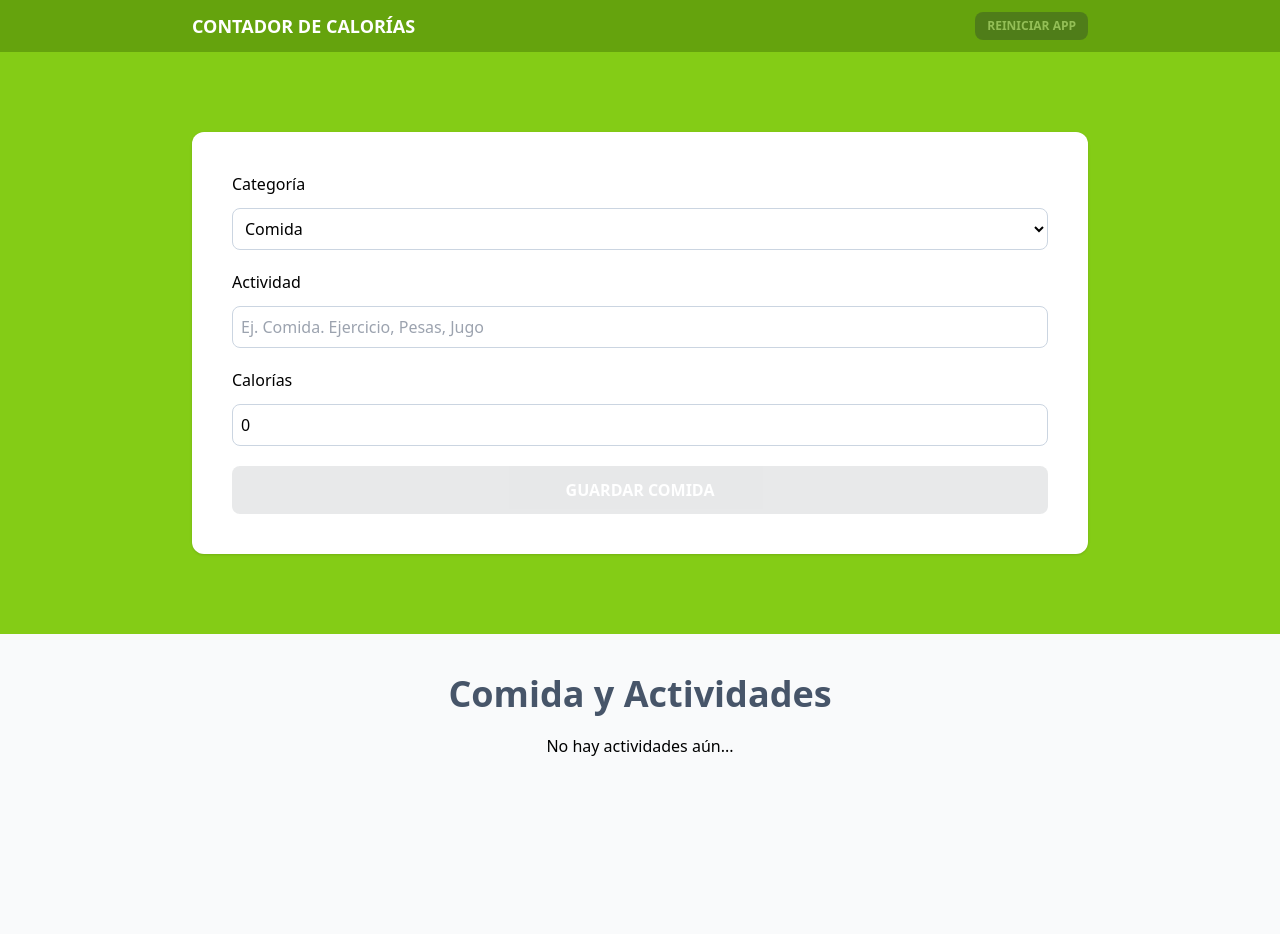
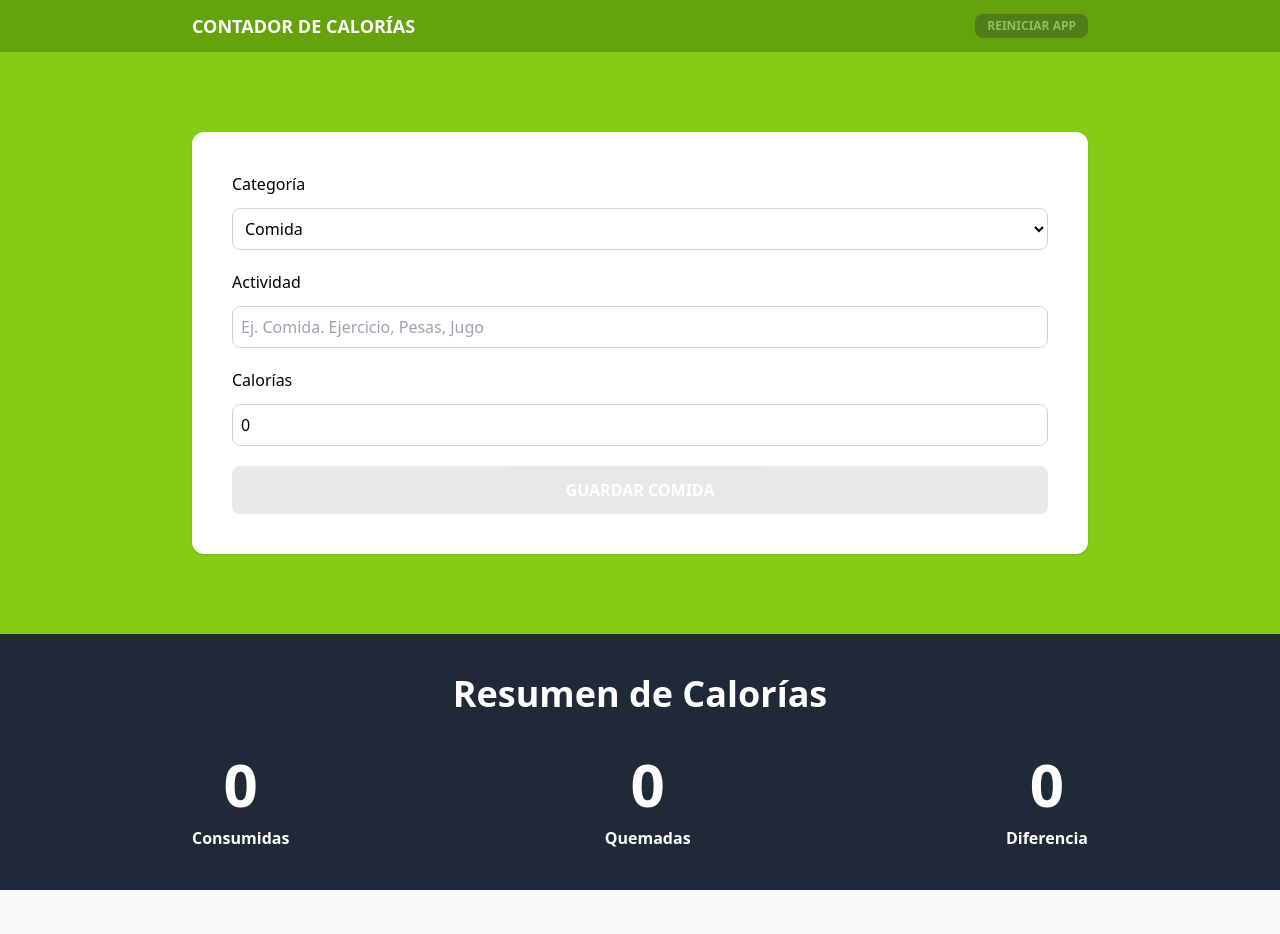
Before and after one commit to AlonsoAM/contador_calorias_react_ts, a React (Vite) app: page / in a window 1280 px wide. Shown: the top 934 px of the page. Before the commit the page ends 818 px from the top, so only its background shows below. Built offline with nearby package versions, Linux system fonts and the light colour scheme.

Commit message:
Resumen de Calorías

```diff
--- a/src/App.tsx
+++ b/src/App.tsx
@@ -2,6 +2,7 @@ import Form from "./components/Form.tsx";
 import {useReducer, useEffect, useMemo} from "react";
 import {activityReducer, initialState} from "./reducers/activityReducer.ts";
 import ActivityList from "./components/ActivityList.tsx";
+import CalorieTracker from "./components/CalorieTracker.tsx";
 
 
 function App() {
@@ -16,12 +17,12 @@ function App() {
     return (
         <>
             <header className='bg-lime-600 py-3'>
-                <div className='max-w-4xl mx-auto flex justify-between'>
+                <div className='max-w-4xl mx-auto flex justify-between items-center'>
                     <h1 className='text-center text-lg font-bold text-white uppercase'>
                         Contador de Calorías
                     </h1>
                     <button
-                        onClick={() => dispatch({ type: 'CLEAR_ACTIVE_ACTIVITY' })}
+                        onClick={() => dispatch({type: 'CLEAR_ACTIVE_ACTIVITY'})}
                         disabled={!canRestartApp}
                         className='bg-gray-800 hover:bg-gray-900 uppercase font-bold text-white px-3 py-1 rounded-lg cursor-pointer text-xs disabled:opacity-30'
                     >
@@ -31,15 +32,25 @@ function App() {
             </header>
             <section className='bg-lime-500 py-20 px-5'>
                 <div className='max-w-4xl mx-auto'>
-                    <Form dispatch={dispatch} state={state} />
+                    <Form dispatch={dispatch} state={state}/>
                 </div>
             </section>
+
+            <section className='bg-gray-800 py-10'>
+                <div className='max-w-4xl mx-auto'>
+                    <CalorieTracker
+                        activities={state.activities}
+                    />
+                </div>
+            </section>
+
             <section className='p-10 mx-auto max-w-4xl'>
                 <ActivityList
                     activities={state.activities}
                     dispatch={dispatch}
                 />
             </section>
+
         </>
     )
 }
--- /dev/null
+++ b/src/components/CalorieDisplay.tsx
@@ -0,0 +1,14 @@
+type CalorieDisplayProps = {
+    calories: number
+    text: string
+}
+
+const CalorieDisplay = ( {calories, text} : CalorieDisplayProps ) => {
+    return (
+        <p className='font-bold text-white rounded-full grid grid-cols-1 gap-3 text-center'>
+            <span className='font-black text-6xl'>{calories}</span>
+            {text}
+        </p>
+    )
+}
+export default CalorieDisplay
--- /dev/null
+++ b/src/components/CalorieTracker.tsx
@@ -0,0 +1,28 @@
+import {Activity} from "../types";
+import {useMemo} from "react";
+import CalorieDisplay from "./CalorieDisplay.tsx";
+
+type CalorieTrackerProps = {
+    activities: Activity[]
+}
+
+const CalorieTracker = ({activities}: CalorieTrackerProps) => {
+
+    // Contadores
+    const caloriesConsumed = useMemo(() => activities.reduce((acc, activity) => activity.category === 1 ? acc + activity.calories : acc, 0), [activities])
+    const caloriesBurned = useMemo(() => activities.reduce((acc, activity) => activity.category === 2 ? acc + activity.calories : acc, 0), [activities])
+    const caloriesDifference = useMemo(() => caloriesConsumed - caloriesBurned, [caloriesConsumed, caloriesBurned])
+
+    return (
+        <>
+            <h2 className='text-4xl font-black text-white text-center'>Resumen de Calorías</h2>
+            <div className='flex flex-col items-center md:flex-row md:justify-between gap-5 mt-10'>
+                <CalorieDisplay calories={caloriesConsumed} text={'Consumidas'}/>
+                <CalorieDisplay calories={caloriesBurned} text={'Quemadas'}/>
+                <CalorieDisplay calories={caloriesDifference} text={'Diferencia'}/>
+            </div>
+
+        </>
+    )
+}
+export default CalorieTracker
```
